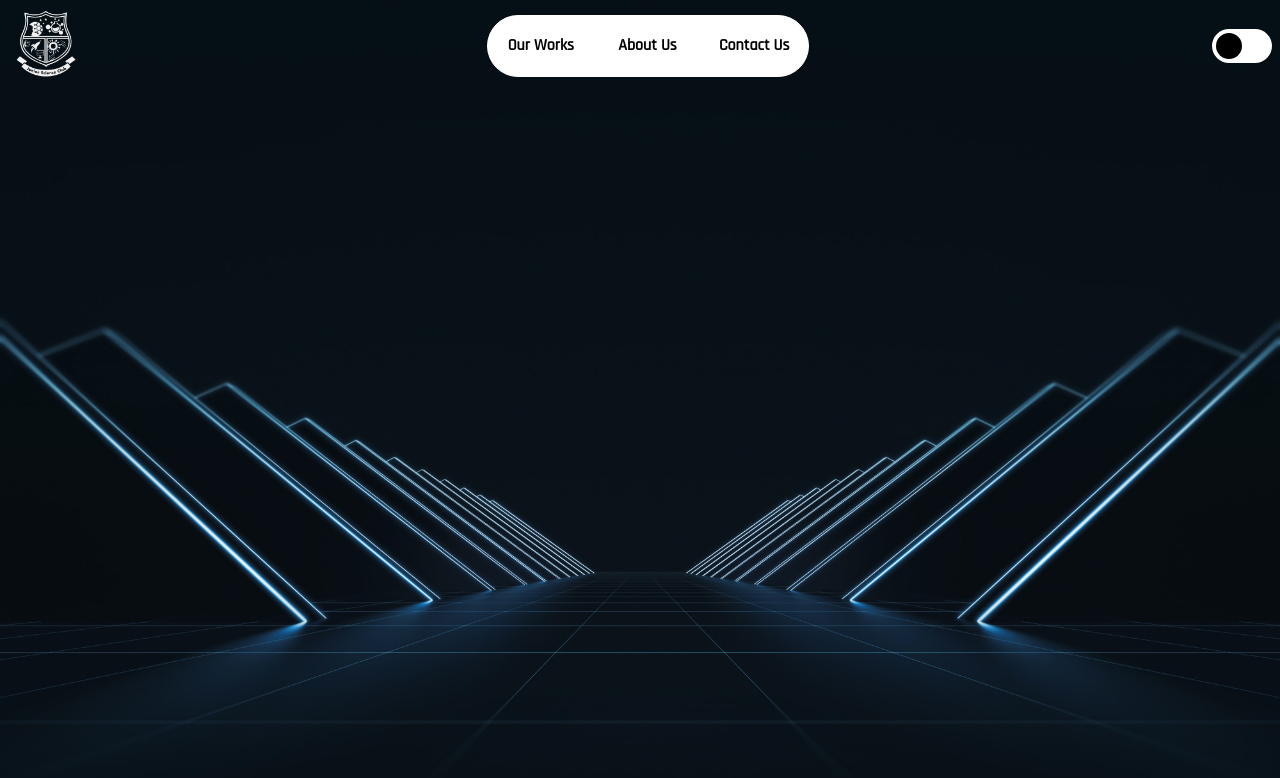
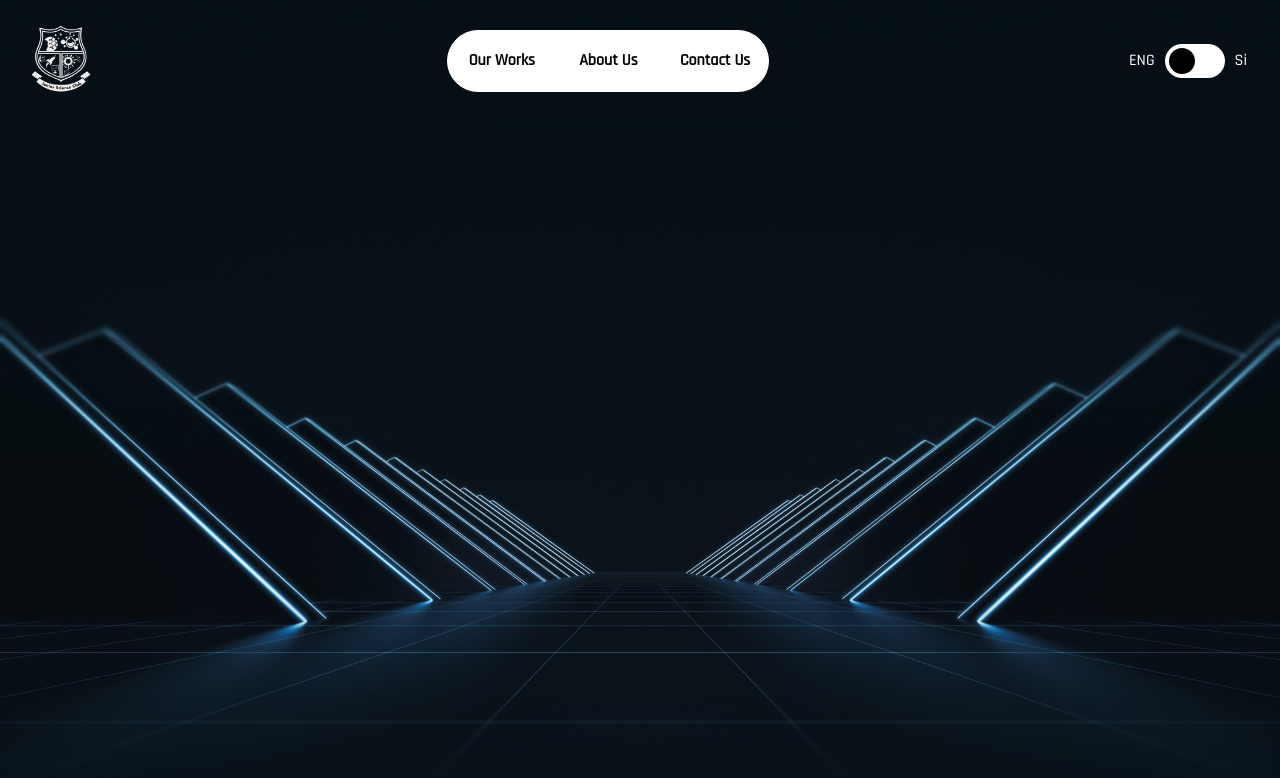
Before and after one commit to YSWikcramatantri/SJSC-Website, a plain HTML site: page index.html in a window 1280 px wide. Drawn offline with Linux system fonts and the light colour scheme.

Commit message:
Finished Header

```diff
--- a/index.html
+++ b/index.html
@@ -20,10 +20,15 @@
             <button class="header-button">About Us</button>
             <button class="header-button">Contact Us</button>
         </div>
-        <label class="switch">
-            <input type="checkbox" id="language-switch" onclick="redierctSinhala()">
-            <span class="slider round"></span>
-        </label>
+        <div id="language-change">
+            <p>ENG</p>
+            <label class="switch">
+                <input type="checkbox" id="language-switch" onclick="redierctSinhala()">
+                <span class="slider round"></span>
+            </label>
+            <P>Si</P>
+        </div>
+
     </header>
 
     <script type="text/javascript" src="main.js"></script>
--- a/main.js
+++ b/main.js
@@ -10,9 +10,9 @@ function preloader() {
 }
 
 
-function redierctSinhala() {
+/*function redierctSinhala() {
     var checkbox = document.getElementById("language-switch");
     if (checkbox.checked == true) {
         location.replace("SIVALI JUNIOR SCIENCE CLUB WEBSITE [SJSCW].html")
     }
-}
+}*/
--- a/test-styles.css
+++ b/test-styles.css
@@ -7,6 +7,7 @@ header {
     display: flex;
     justify-content: space-between;
     align-items: center;
+    padding: 15px;
 }
 
 #header-img {
@@ -41,6 +42,15 @@ header {
     transition: background-color 0.5s;
 }
 
+#language-change {
+    display: flex;
+    align-items: center;
+    font-family: 'Rajdhani', sans-serif;
+    color: white;
+}
+#language-change p {
+    padding: 10px;
+}
 
 
 /*Toggle Switch*/
```
